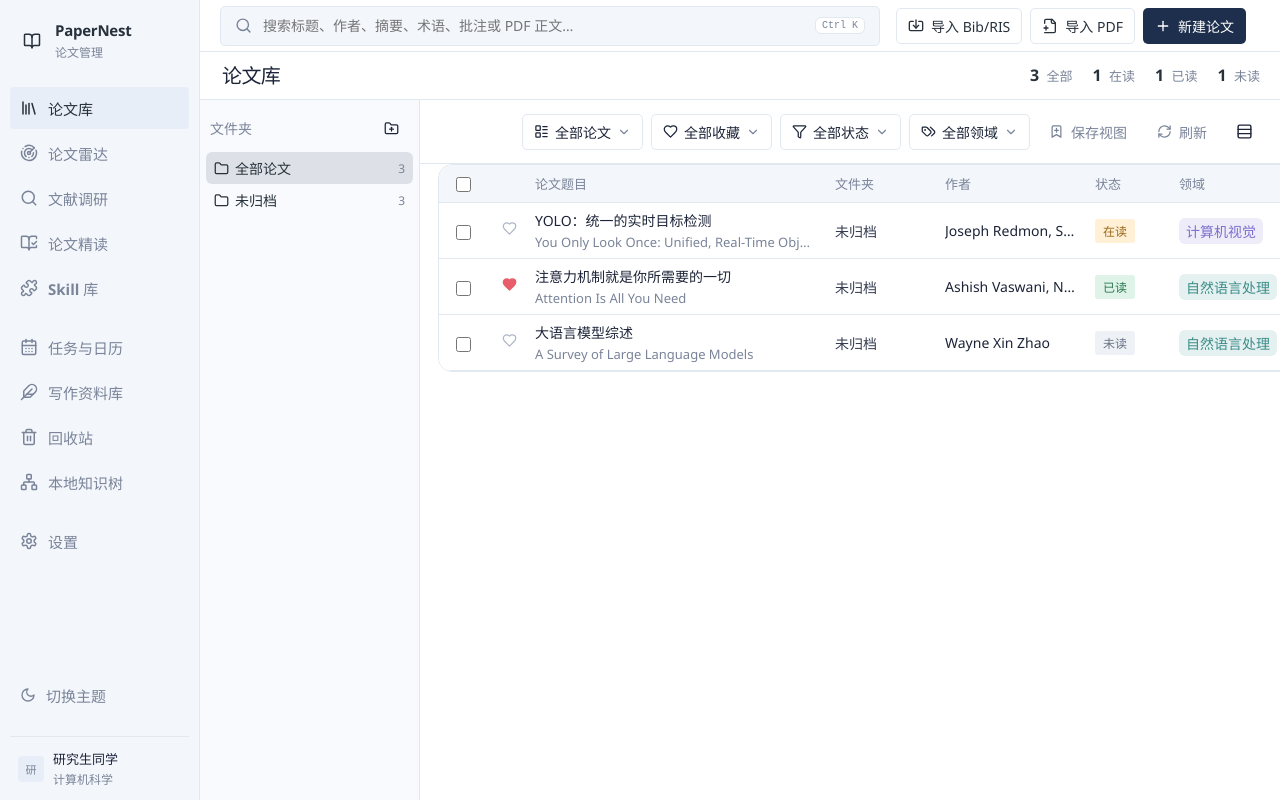
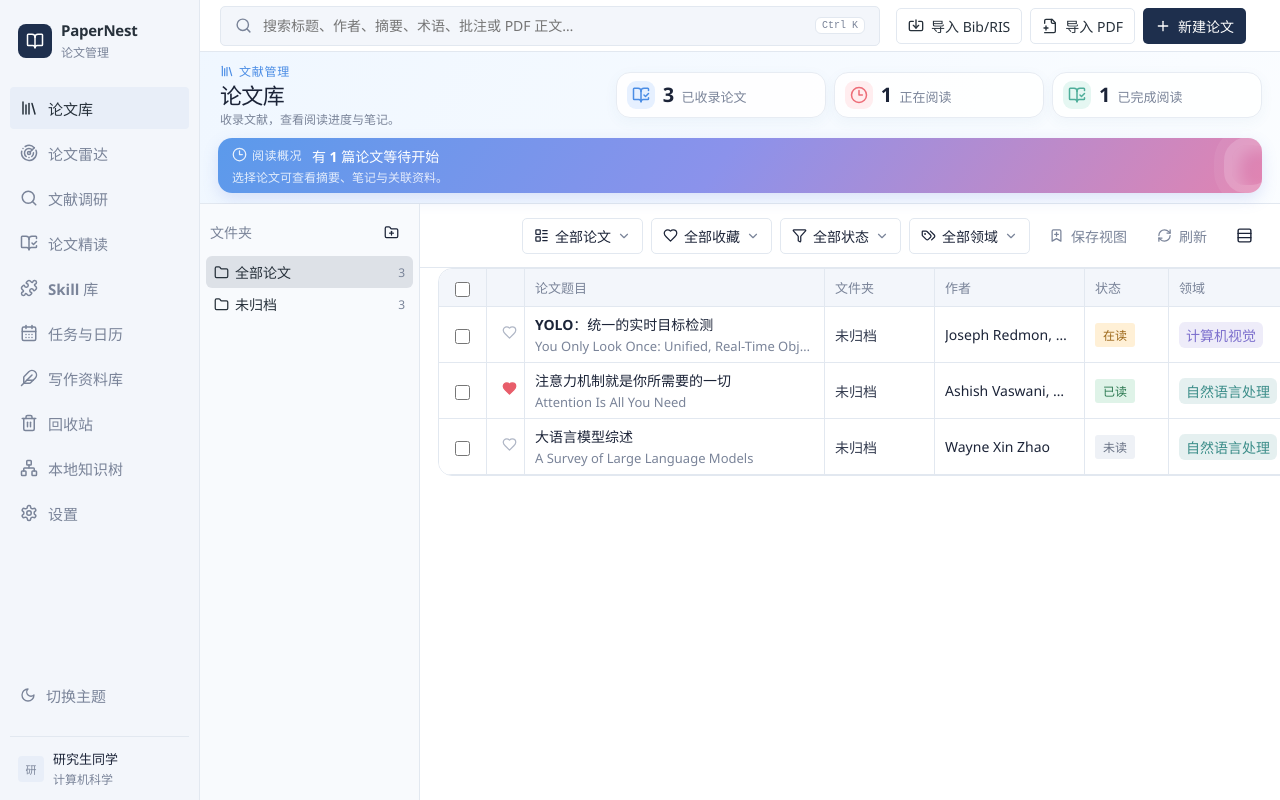
Before and after one commit to naipings/PaperNest, a React (Vite) app: page / in a window 1280 px wide. Built offline with nearby package versions, Linux system fonts and the light colour scheme.

Commit message:
Restore library overview and refine navigation and table presentation

```diff
--- a/src/black-theme.css
+++ b/src/black-theme.css
@@ -18,6 +18,9 @@
   --sky: #9caec5;
   --sky-soft: #14191f;
   --shadow: none;
+  --overview-blue: #b9c8db;
+  --overview-coral: #c6aa79;
+  --overview-mint: #83bda3;
   --scrollbar-thumb: #333;
   --scrollbar-thumb-hover: #555;
   --scrollbar-track: #000;
@@ -37,6 +40,27 @@
 :root[data-ui-theme="black"][data-theme="dark"] .paper-table tr:is(:hover, .selected, .checked) td { background: #151515; }
 :root[data-ui-theme="black"][data-theme="dark"] .paper-table .status { background: #171717; color: #aaa; border: 1px solid var(--line); }
 :root[data-ui-theme="black"][data-theme="dark"] .paper-table .status-reading { color: #b9c8db; border-color: #3c4958; }
+:root[data-ui-theme="black"][data-theme="dark"] .research-overview { display: grid; grid-template-columns: minmax(180px, .9fr) minmax(330px, 1.5fr) minmax(210px, 1fr); align-items: center; gap: 12px; padding: 16px 20px; border-bottom: 1px solid var(--line); flex-shrink: 0; }
+:root[data-ui-theme="black"][data-theme="dark"] .overview-intro { min-width: 0; display: grid; gap: 4px; }
+:root[data-ui-theme="black"][data-theme="dark"] .overview-intro :is(.eyebrow, p) { font-size: 12px; color: var(--muted); }
+:root[data-ui-theme="black"][data-theme="dark"] .overview-intro p { margin: 0; }
+:root[data-ui-theme="black"][data-theme="dark"] .overview-metrics { display: grid; grid-template-columns: repeat(3, minmax(0, 1fr)); gap: 8px; }
+:root[data-ui-theme="black"][data-theme="dark"] .overview-metrics article { display: flex; align-items: center; gap: 8px; padding: 12px; min-width: 0; background: var(--soft); border: 1px solid var(--line); border-radius: 8px; }
+:root[data-ui-theme="black"][data-theme="dark"] .overview-metrics article div { display: grid; gap: 5px; }
+:root[data-ui-theme="black"][data-theme="dark"] .overview-metrics strong { font-size: 22px; font-weight: 600; }
+:root[data-ui-theme="black"][data-theme="dark"] .overview-metrics small { font-size: 12px; color: var(--muted); white-space: nowrap; }
+:root[data-ui-theme="black"][data-theme="dark"] .metric-icon { display: grid; place-items: center; width: 26px; height: 26px; color: var(--accent); flex-shrink: 0; }
+:root[data-ui-theme="black"][data-theme="dark"] .overview-assistant { background: var(--soft); border: 1px solid var(--line); border-radius: 8px; padding: 12px; }
+:root[data-ui-theme="black"][data-theme="dark"] .overview-assistant > div { display: grid; gap: 6px; }
+:root[data-ui-theme="black"][data-theme="dark"] .assistant-label { display: flex; align-items: center; gap: 6px; color: var(--muted); font-size: 12px; }
+:root[data-ui-theme="black"][data-theme="dark"] .overview-assistant :is(small, strong) { font-size: 13px; }
+:root[data-ui-theme="black"][data-theme="dark"] .overview-assistant small { color: var(--muted); }
+@media (max-width: 1200px) {
+  :root[data-ui-theme="black"][data-theme="dark"] .research-overview { grid-template-columns: minmax(170px, .9fr) minmax(330px, 1.5fr); }
+  :root[data-ui-theme="black"][data-theme="dark"] .overview-assistant { grid-column: 1 / -1; }
+  :root[data-ui-theme="black"][data-theme="dark"] .overview-assistant > div { display: flex; align-items: center; gap: 12px; }
+  :root[data-ui-theme="black"][data-theme="dark"] .overview-assistant small { display: none; }
+}
 :root[data-ui-theme="black"][data-theme="dark"] :is(.summary-card, .path-box, .privacy-grid article, .info-card, .radar-card, .research-report-empty, .reader-zoom-tools, .reader-annotate-tools, .explain-composer) { background: #080808; border-color: var(--line); }
 :root[data-ui-theme="black"][data-theme="dark"] :is(.research-session-status.status-completed, .deepread-stages li.done, .deepread-picker-list em.done) { color: #83bda3; }
 :root[data-ui-theme="black"][data-theme="dark"] .research-session-status.status-failed { color: #d39292; }
--- a/src/components/LibraryView.tsx
+++ b/src/components/LibraryView.tsx
@@ -1,5 +1,5 @@
 import { useEffect, useRef, useState } from "react";
-import { BookmarkPlus, Filter, Heart, LayoutList, RefreshCw, Rows3, Tags } from "lucide-react";
+import { BookOpenCheck, BookmarkPlus, Clock3, Filter, Heart, LayoutList, Library, RefreshCw, Rows3, Tags } from "lucide-react";
 import { useLibrary } from "../state/LibraryContext";
 import type { Folder, FolderSelection, Paper, PaperStatus, SavedView } from "../types";
 import { now, uuid } from "../types";
@@ -194,13 +194,13 @@ export function LibraryView({
   const crumbs = folderBreadcrumb(data.folders, folderSelection);
   return <main className="library-view">
     <section className="research-overview" aria-label="论文库概览">
-      <div className="overview-intro"><h1>论文库</h1></div>
+      <div className="overview-intro"><span className="eyebrow"><Library size={14} />文献管理</span><h1>论文库</h1><p>收录文献，查看阅读进度与笔记。</p></div>
       <div className="overview-metrics">
-        <article><div><strong>{data.papers.filter(paper => !paper.deletedAt).length}</strong><small>全部</small></div></article>
-        <article><div><strong>{readingCount}</strong><small>在读</small></div></article>
-        <article><div><strong>{completedCount}</strong><small>已读</small></div></article>
-        <article><div><strong>{unreadCount}</strong><small>未读</small></div></article>
+        <article><span className="metric-icon blue"><BookOpenCheck size={18} /></span><div><strong>{data.papers.filter(paper => !paper.deletedAt).length}</strong><small>已收录论文</small></div></article>
+        <article><span className="metric-icon coral"><Clock3 size={18} /></span><div><strong>{readingCount}</strong><small>正在阅读</small></div></article>
+        <article><span className="metric-icon mint"><BookOpenCheck size={18} /></span><div><strong>{completedCount}</strong><small>已完成阅读</small></div></article>
       </div>
+      <aside className="overview-assistant"><div><span className="assistant-label"><Clock3 size={15} />阅读概况</span><strong>{unreadCount ? `有 ${unreadCount} 篇论文等待开始` : "论文库已整理完成"}</strong><small>选择论文可查看摘要、笔记与关联资料。</small></div><span className="assistant-orb" aria-hidden="true" /></aside>
     </section>
     <div className="library-body">
       <FolderTree
--- a/src/desktop.css
+++ b/src/desktop.css
@@ -18,7 +18,7 @@
   border-radius: 0; box-shadow: none; backdrop-filter: none; background: var(--soft);
 }
 :root[data-ui-theme][data-theme] .brand { padding: 0 8px 26px; gap: 9px; }
-:root[data-ui-theme][data-theme] .brand-mark { width: 28px; height: 28px; border: 0; border-radius: 4px; color: var(--text); background: transparent; box-shadow: none; }
+:root[data-ui-theme][data-theme] .brand-mark { width: 34px; height: 34px; border: 0; border-radius: 8px; color: #fff; background: var(--accent); box-shadow: none; }
 :root[data-ui-theme][data-theme] .brand strong { font-size: 15px; font-weight: 650; color: var(--text); letter-spacing: -.25px; }
 :root[data-ui-theme][data-theme] .brand small { font-size: 12px; margin-top: 3px; }
 :root[data-ui-theme][data-theme] .sidebar nav { gap: 3px; }
@@ -27,8 +27,8 @@
 :root[data-ui-theme][data-theme] .sidebar nav button svg { width: 18px; height: 18px; color: inherit; }
 :root[data-ui-theme][data-theme] .sidebar nav button.active { color: var(--text); background: var(--accent-soft); box-shadow: none; font-weight: 600; }
 :root[data-ui-theme][data-theme] .sidebar nav button:not(.active):hover { color: var(--text); background: color-mix(in srgb, var(--text) 5%, transparent); }
-:root[data-ui-theme][data-theme] .sidebar nav button:nth-child(6),
-:root[data-ui-theme][data-theme] .sidebar nav button:last-child { margin-top: 14px; }
+:root[data-ui-theme][data-theme] .sidebar nav button { height: 42px; margin: 0; }
+:root[data-ui-theme][data-theme="dark"] .brand-mark { color: #111; }
 :root[data-ui-theme][data-theme] .profile-mini { margin-top: 10px; padding: 12px 8px 0; border-top: 1px solid var(--line); }
 :root[data-ui-theme][data-theme] .profile-mini > span { width: 26px; height: 26px; border-radius: 4px; background: var(--accent-soft); color: var(--muted); font-size: 11px; }
 :root[data-ui-theme][data-theme] .profile-mini strong { font-size: 13px; font-weight: 500; }
@@ -65,27 +65,21 @@
 :root[data-ui-theme][data-theme] .modal > header { height: 48px; }
 :root[data-ui-theme][data-theme] .filter-menu-panel { max-height: min(360px, 50vh); overflow-y: auto; border-radius: 6px; box-shadow: 0 4px 14px #0002; }
 
-/* 论文库：标题和计数占一行，将高度留给表格。 */
-:root[data-ui-theme][data-theme] .research-overview { display: flex; align-items: center; justify-content: space-between; min-height: 48px; padding: 10px 20px; gap: 24px; border-bottom: 1px solid var(--line); background: var(--panel); border-radius: 0; }
-:root[data-ui-theme][data-theme] .research-overview::before { content: none; }
-:root[data-ui-theme][data-theme] .overview-intro h1 { font-size: 20px; font-weight: 600; }
-:root[data-ui-theme][data-theme] .overview-metrics { display: flex; gap: 20px; }
-:root[data-ui-theme][data-theme] .overview-metrics article { min-height: 0; border: 0; padding: 0; background: transparent; box-shadow: none; }
-:root[data-ui-theme][data-theme] .overview-metrics article div { display: flex; align-items: baseline; gap: 8px; }
-:root[data-ui-theme][data-theme] .overview-metrics strong { font-size: 16px; font-weight: 600; color: var(--text); }
-:root[data-ui-theme][data-theme] .overview-metrics small { font-size: 13px; }
+/* 论文库概览沿用各主题的 0.2.52 布局。 */
+:root[data-ui-theme][data-theme] .overview-intro h1 { font-size: 22px; font-weight: 600; }
+:root[data-ui-theme][data-theme] .overview-metrics article div { gap: 8px; }
 :root[data-ui-theme][data-theme] .view-header { height: auto; min-height: 64px; padding: 12px 18px; gap: 10px; flex-wrap: wrap; }
 :root[data-ui-theme][data-theme] .view-header h1 { font-size: 14px; font-weight: 600; }
 :root[data-ui-theme][data-theme] .view-header p { font-size: 13px; margin-top: 4px; }
 :root[data-ui-theme][data-theme] .view-tools { flex-wrap: wrap; gap: 8px; }
 :root[data-ui-theme][data-theme] .view-tools .ghost { display: inline-flex; }
-:root[data-ui-theme][data-theme] .paper-table th { height: 38px; font-size: 13px; background: var(--soft); border-right: 0; }
-:root[data-ui-theme][data-theme] .paper-table td { height: 56px; background: var(--panel); font-size: 14px; white-space: nowrap; border-right: 0; }
+:root[data-ui-theme][data-theme] .paper-table th { height: 38px; font-size: 13px; background: var(--soft); border-right: 1px solid var(--line); }
+:root[data-ui-theme][data-theme] .paper-table td { height: 56px; background: var(--panel); font-size: 14px; white-space: nowrap; border-right: 1px solid var(--line); }
 :root[data-ui-theme][data-theme] .paper-table tr:hover td { background: var(--soft); }
 :root[data-ui-theme][data-theme] .paper-table tr.selected td { background: var(--accent-soft); }
 :root[data-ui-theme][data-theme][data-table-density="compact"] .paper-table td { height: 48px; padding-top: 3px; padding-bottom: 3px; }
 :root[data-ui-theme][data-theme] .view-tools [aria-pressed="true"] { color: var(--accent); background: var(--accent-soft); }
-:root[data-ui-theme][data-theme] .title-cell strong { font-size: 14px; font-weight: 500; }
+:root[data-ui-theme][data-theme] .title-cell strong { font-size: 14px; font-weight: 600; }
 :root[data-ui-theme][data-theme] .title-cell small { font-size: 13px; }
 
 /* 精读：列表、工具栏与正文使用分隔线组织。 */
@@ -170,7 +164,6 @@
   :root[data-ui-theme][data-theme] .deepread-main .research-detail-header { padding: 16px 22px 0; }
   :root[data-ui-theme][data-theme] .deepread-main .research-detail-tabs { margin: 0 22px; }
   :root[data-ui-theme][data-theme] .deepread-report .research-report-document { padding: 20px 24px 32px; }
-  :root[data-ui-theme][data-theme] .overview-metrics { gap: 14px; }
 }
 @media (prefers-reduced-motion: reduce) {
   :root[data-ui-theme][data-theme] *, :root[data-ui-theme][data-theme] *::before, :root[data-ui-theme][data-theme] *::after { scroll-behavior: auto; transition: none; }
```
Also changed, not shown: 3 other files (tests, documents, lock files or other folders).
